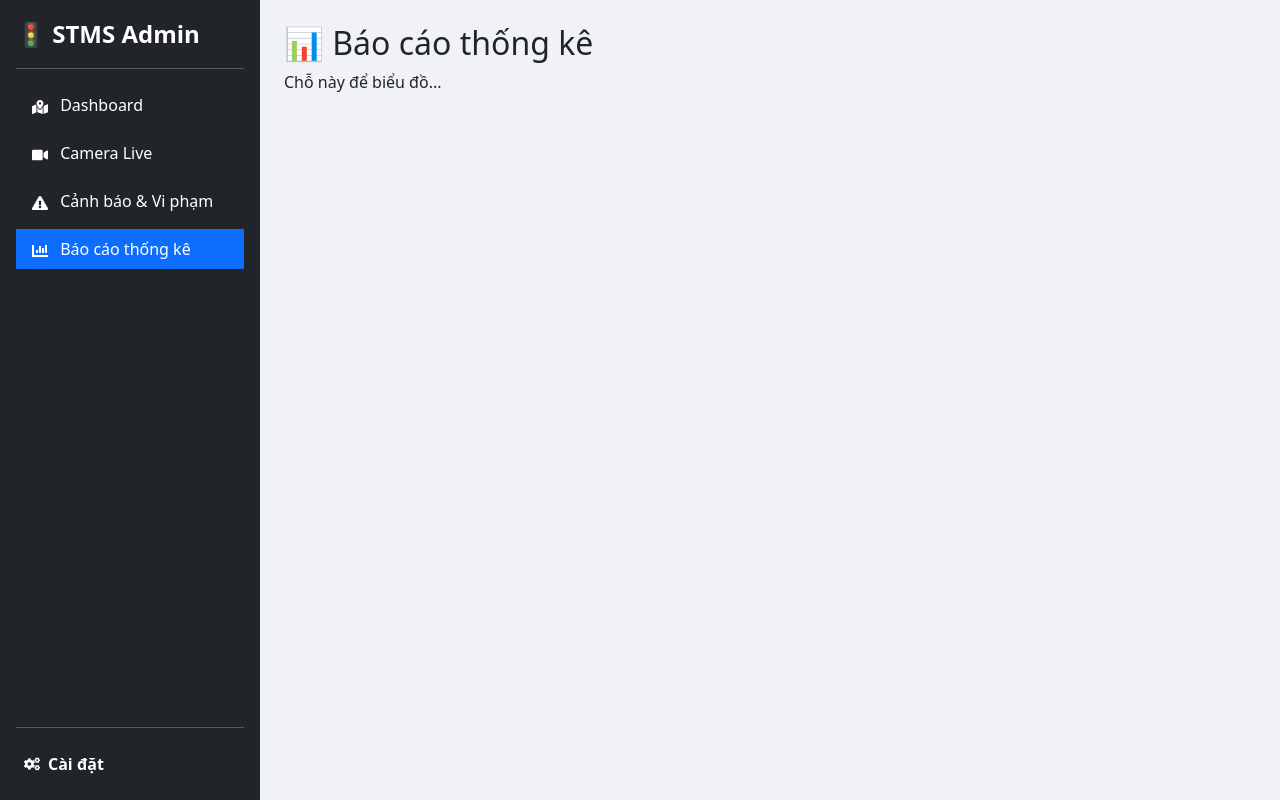
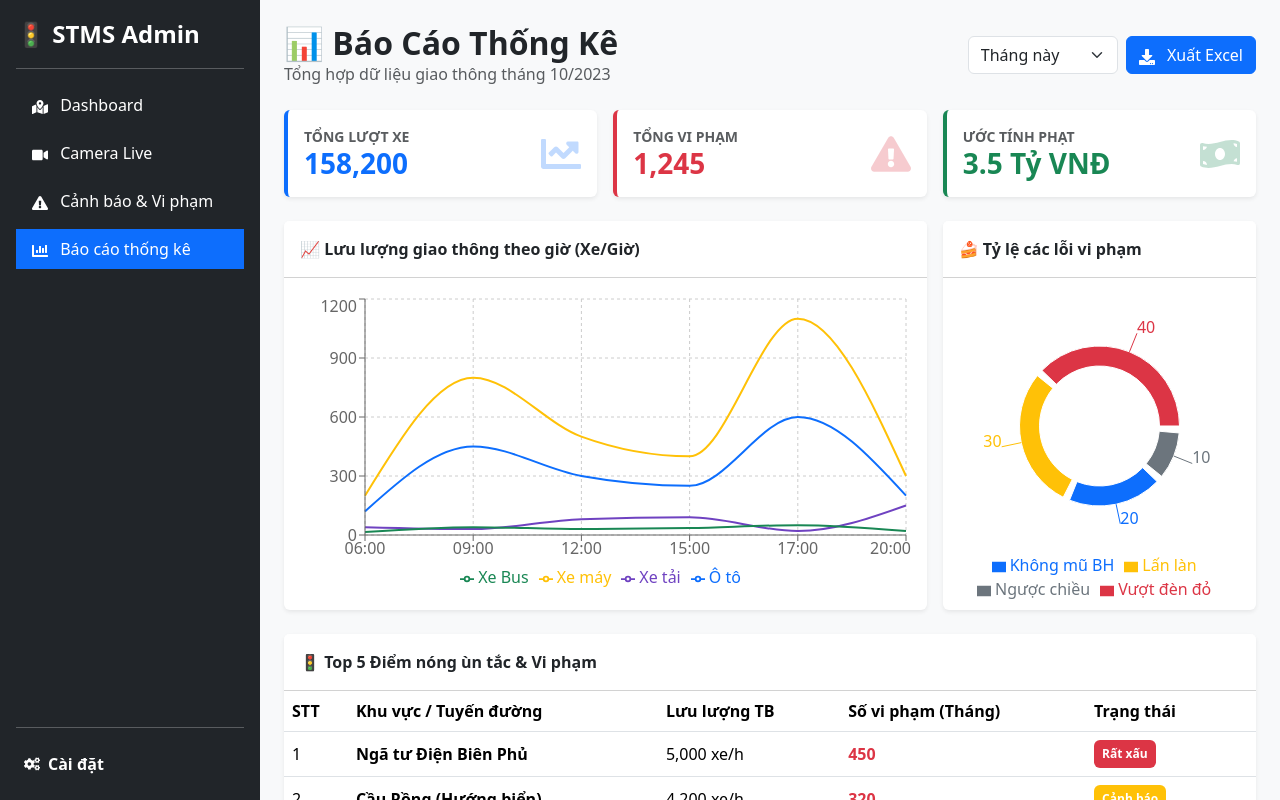
Before and after one commit to LuuVuThien/Smart_Traffic_Management_System, a React (Vite) app: page /reports in a window 1280 px wide. Built offline with nearby package versions, Linux system fonts and the light colour scheme.

Commit message:
đã xong ReportPage

```diff
--- a/package.json
+++ b/package.json
@@ -20,7 +20,8 @@
     "react-dom": "^19.2.0",
     "react-icons": "^5.5.0",
     "react-leaflet": "^5.0.0",
-    "react-router-dom": "^7.13.0"
+    "react-router-dom": "^7.13.0",
+    "recharts": "^3.7.0"
   },
   "devDependencies": {
     "@eslint/js": "^9.39.1",
--- a/src/components/ReportPage.jsx
+++ b/src/components/ReportPage.jsx
@@ -1,5 +1,233 @@
-import React from 'react';
+// src/components/ReportPage.jsx
+import React, { useState, useEffect } from 'react';
+import { Card, Row, Col, Table, Button, Form, Badge } from 'react-bootstrap';
+import { FaDownload, FaChartLine, FaExclamationTriangle, FaMoneyBillWave } from 'react-icons/fa';
+// Import thư viện biểu đồ
+import {
+  LineChart, Line, XAxis, YAxis, CartesianGrid, Tooltip, Legend, ResponsiveContainer,
+  PieChart, Pie, Cell
+} from 'recharts';
+
 function ReportPage() {
-  return <div className="p-4"><h2>📊 Báo cáo thống kê</h2><p>Chỗ này để biểu đồ...</p></div>;
+
+  // --- 1. KHO DỮ LIỆU (STATE) ---
+  const [hotspots, setHotspots] = useState([]);
+  const [loading, setLoading] = useState(true);
+
+  // --- CẬP NHẬT DỮ LIỆU GIAO THÔNG (Thêm Xe tải & Xe Bus) ---
+  const trafficData = [
+    // Giờ thấp điểm sáng
+    { time: '06:00', cars: 120, bikes: 200, trucks: 40, buses: 15 },
+    // Giờ cao điểm sáng (Xe tải bị cấm hoặc ít hơn, xe máy tăng vọt)
+    { time: '09:00', cars: 450, bikes: 800, trucks: 30, buses: 40 },
+    // Giờ trưa (Xe tải bắt đầu chạy nhiều hơn)
+    { time: '12:00', cars: 300, bikes: 500, trucks: 80, buses: 30 },
+    // Giờ chiều
+    { time: '15:00', cars: 250, bikes: 400, trucks: 90, buses: 35 },
+    // Giờ cao điểm chiều
+    { time: '17:00', cars: 600, bikes: 1100, trucks: 20, buses: 50 },
+    // Giờ tối (Xe tải hoạt động mạnh)
+    { time: '20:00', cars: 200, bikes: 300, trucks: 150, buses: 20 },
+  ];
+
+  const violationData = [
+    { name: 'Vượt đèn đỏ', value: 40 },
+    { name: 'Lấn làn', value: 30 },
+    { name: 'Không mũ BH', value: 20 },
+    { name: 'Ngược chiều', value: 10 },
+  ];
+  const COLORS = ['#dc3545', '#ffc107', '#0d6efd', '#6c757d'];
+
+  // --- 2. GIẢ LẬP LẤY DỮ LIỆU TỪ SERVER ---
+  useEffect(() => {
+    const timer = setTimeout(() => {
+      const mockApiData = [
+        { id: 1, location: "Ngã tư Điện Biên Phủ", traffic: "5,000 xe/h", count: 450, status: "critical", statusText: "Rất xấu" },
+        { id: 2, location: "Cầu Rồng (Hướng biển)", traffic: "4,200 xe/h", count: 320, status: "warning", statusText: "Cảnh báo" },
+        { id: 3, location: "Đường Nguyễn Văn Linh", traffic: "3,800 xe/h", count: 150, status: "stable", statusText: "Ổn định" },
+        { id: 4, location: "Ngã ba Huế", traffic: "6,000 xe/h", count: 500, status: "critical", statusText: "Ùn tắc" },
+        { id: 5, location: "Đường Bạch Đằng", traffic: "2,000 xe/h", count: 50, status: "stable", statusText: "Thông thoáng" },
+      ];
+      setHotspots(mockApiData);
+      setLoading(false);
+    }, 500);
+
+    return () => clearTimeout(timer);
+  }, []);
+
+  const getStatusColor = (status) => {
+    if (status === 'critical') return 'danger';
+    if (status === 'warning') return 'warning';
+    return 'success';
+  };
+
+  return (
+    // Style scrollbar để cuộn được trang này độc lập
+    <div className="p-4 bg-light" style={{ height: '100vh', overflowY: 'auto' }}>
+
+      {/* HEADER */}
+      <div className="d-flex justify-content-between align-items-center mb-4">
+        <div>
+          <h2 className="fw-bold text-dark m-0">📊 Báo Cáo Thống Kê</h2>
+          <p className="text-muted m-0">Tổng hợp dữ liệu giao thông tháng 10/2023</p>
+        </div>
+        <div className="d-flex gap-2">
+           <Form.Select style={{ width: '150px' }}>
+              <option>Tháng này</option>
+              <option>Tuần này</option>
+           </Form.Select>
+           <Button variant="primary">
+             <FaDownload className="me-2"/> Xuất Excel
+           </Button>
+        </div>
+      </div>
+
+      {/* 3 THẺ SỐ LIỆU */}
+      <Row className="mb-4 g-3">
+        <Col md={4}>
+          <Card className="border-0 shadow-sm border-start border-4 border-primary p-3">
+             <div className="d-flex justify-content-between align-items-center">
+                <div>
+                   <div className="text-muted small fw-bold">TỔNG LƯỢT XE</div>
+                   <h3 className="fw-bold text-primary m-0">158,200</h3>
+                </div>
+                <FaChartLine className="fs-1 text-primary opacity-25" />
+             </div>
+          </Card>
+        </Col>
+        <Col md={4}>
+          <Card className="border-0 shadow-sm border-start border-4 border-danger p-3">
+             <div className="d-flex justify-content-between align-items-center">
+                <div>
+                   <div className="text-muted small fw-bold">TỔNG VI PHẠM</div>
+                   <h3 className="fw-bold text-danger m-0">1,245</h3>
+                </div>
+                <FaExclamationTriangle className="fs-1 text-danger opacity-25" />
+             </div>
+          </Card>
+        </Col>
+        <Col md={4}>
+          <Card className="border-0 shadow-sm border-start border-4 border-success p-3">
+             <div className="d-flex justify-content-between align-items-center">
+                <div>
+                   <div className="text-muted small fw-bold">ƯỚC TÍNH PHẠT</div>
+                   <h3 className="fw-bold text-success m-0">3.5 Tỷ VNĐ</h3>
+                </div>
+                <FaMoneyBillWave className="fs-1 text-success opacity-25" />
+             </div>
+          </Card>
+        </Col>
+      </Row>
+
+      {/* BIỂU ĐỒ */}
+      <Row className="mb-4 g-3">
+        <Col lg={8}>
+          <Card className="border-0 shadow-sm h-100">
+            <Card.Header className="bg-white fw-bold py-3">
+              📈 Lưu lượng giao thông theo giờ (Xe/Giờ)
+            </Card.Header>
+            <Card.Body>
+              <div style={{ width: '100%', height: 300 }}>
+                <ResponsiveContainer>
+                  <LineChart data={trafficData}>
+                    <CartesianGrid strokeDasharray="3 3" />
+                    <XAxis dataKey="time" />
+                    <YAxis />
+                    <Tooltip />
+                    <Legend />
+                    {/* Đường Ô tô (Xanh dương) */}
+                    <Line type="monotone" name="Ô tô" dataKey="cars" stroke="#0d6efd" strokeWidth={2} dot={false} />
+                    {/* Đường Xe máy (Vàng) */}
+                    <Line type="monotone" name="Xe máy" dataKey="bikes" stroke="#ffc107" strokeWidth={2} dot={false} />
+                    {/* MỚI: Đường Xe tải (Tím đậm) */}
+                    <Line type="monotone" name="Xe tải" dataKey="trucks" stroke="#6f42c1" strokeWidth={2} dot={false} />
+                    {/* MỚI: Đường Xe Bus (Xanh lá) */}
+                    <Line type="monotone" name="Xe Bus" dataKey="buses" stroke="#198754" strokeWidth={2} dot={false} />
+                  </LineChart>
+                </ResponsiveContainer>
+              </div>
+            </Card.Body>
+          </Card>
+        </Col>
+
+        <Col lg={4}>
+          <Card className="border-0 shadow-sm h-100">
+            <Card.Header className="bg-white fw-bold py-3">
+              🍰 Tỷ lệ các lỗi vi phạm
+            </Card.Header>
+            <Card.Body>
+              <div style={{ width: '100%', height: 300 }}>
+                <ResponsiveContainer>
+                  <PieChart>
+                    <Pie
+                      data={violationData}
+                      cx="50%"
+                      cy="50%"
+                      innerRadius={60}
+                      outerRadius={80}
+                      fill="#8884d8"
+                      paddingAngle={5}
+                      dataKey="value"
+                      label
+                    >
+                      {violationData.map((entry, index) => (
+                        <Cell key={`cell-${index}`} fill={COLORS[index % COLORS.length]} />
+                      ))}
+                    </Pie>
+                    <Tooltip />
+                    <Legend verticalAlign="bottom" height={36}/>
+                  </PieChart>
+                </ResponsiveContainer>
+              </div>
+            </Card.Body>
+          </Card>
+        </Col>
+      </Row>
+
+      {/* BẢNG DỮ LIỆU ĐỘNG (TOP 5) */}
+      <Card className="border-0 shadow-sm mb-5">
+        <Card.Header className="bg-white fw-bold py-3">
+           🚦 Top 5 Điểm nóng ùn tắc & Vi phạm
+        </Card.Header>
+        <Card.Body className="p-0">
+          <Table hover responsive className="m-0 align-middle">
+            <thead className="bg-light">
+              <tr>
+                <th>STT</th>
+                <th>Khu vực / Tuyến đường</th>
+                <th>Lưu lượng TB</th>
+                <th>Số vi phạm (Tháng)</th>
+                <th>Trạng thái</th>
+              </tr>
+            </thead>
+            <tbody>
+              {loading ? (
+                 <tr><td colSpan="5" className="text-center p-3">⏳ Đang tải dữ liệu...</td></tr>
+              ) : (
+                 hotspots.map((item, index) => (
+                    <tr key={item.id}>
+                       <td>{index + 1}</td>
+                       <td className="fw-bold">{item.location}</td>
+                       <td>{item.traffic}</td>
+                       <td className={item.count > 300 ? "text-danger fw-bold" : "text-dark"}>
+                          {item.count}
+                       </td>
+                       <td>
+                          <Badge bg={getStatusColor(item.status)} className="p-2">
+                             {item.statusText}
+                          </Badge>
+                       </td>
+                    </tr>
+                 ))
+              )}
+            </tbody>
+          </Table>
+        </Card.Body>
+      </Card>
+
+      <div style={{ height: '50px' }}></div>
+    </div>
+  );
 }
+
 export default ReportPage;
```
Also changed, not shown: 1 other file (tests, documents, lock files or other folders).
